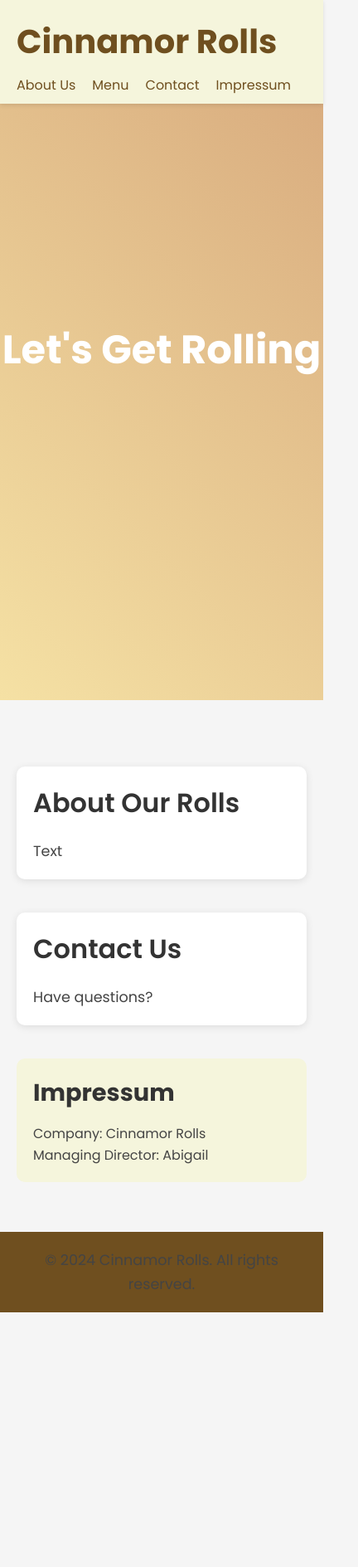
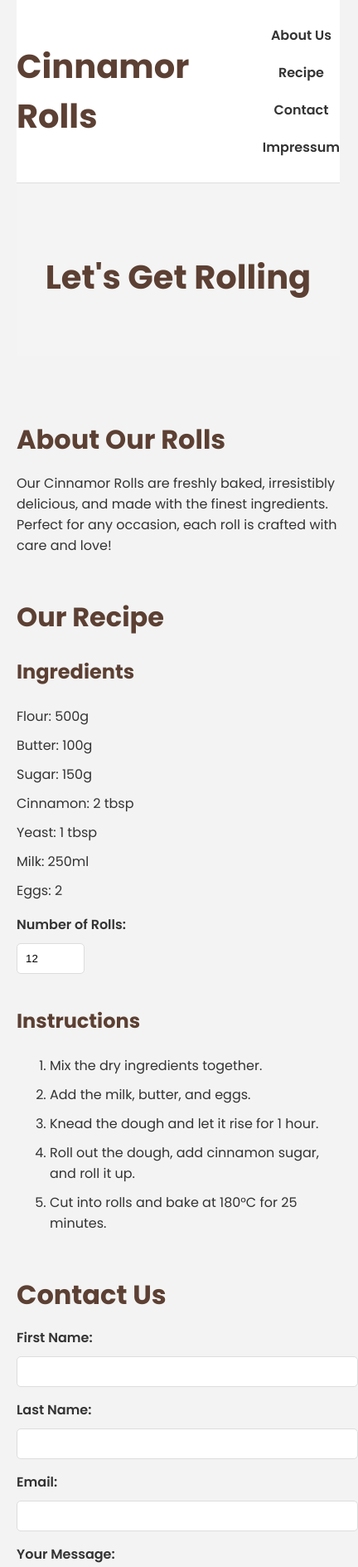
Before and after one commit to Abigail-LlanqueRomero/CinnamorRolls, a plain HTML site: page Code/index.html in a window 390 px wide. Shown: the top 1889 px of the page at 83% size, 432 px wide, since content can reach past the window. Before the commit the page ends 1582 px from the top, so only its background shows below. Drawn offline with Linux system fonts and the light colour scheme.

Commit message:
IngredientsAdd_withoutDesign

```diff
--- a/Code/index.html
+++ b/Code/index.html
@@ -12,12 +12,14 @@
 <body>
     <div class="container">
         <header>
-            <h1>Cinnamor Rolls</h1>
+            <div class="logo">
+                <h1>Cinnamor Rolls</h1>
+            </div>
             <nav>
                 <ul>
-                    <li><a href="#">About Us</a></li>
-                    <li><a href="#">Menu</a></li>
-                    <li><a href="#">Contact</a></li>
+                    <li><a href="#about">About Us</a></li>
+                    <li><a href="#recipe">Recipe</a></li>
+                    <li><a href="#contact">Contact</a></li>
                     <li><a href="#impressum">Impressum</a></li>
                 </ul>
             </nav>
@@ -30,22 +32,66 @@
         </div>
 
         <main>
-
-            <section class="about">
+            <section id="about" class="about">
                 <h2>About Our Rolls</h2>
-                <p>Text</p>
+                <p>Our Cinnamor Rolls are freshly baked, irresistibly delicious, and made with the finest ingredients. Perfect for any occasion, each roll is crafted with care and love!</p>
             </section>
 
-            <section class="contact">
-                <h2>Contact Us</h2>
-                <p>Have questions?</p>
+            <section id="recipe" class="recipe">
+                <h2>Our Recipe</h2>
+                <div class="recipe-container">
+                    <div class="ingredients">
+                        <h3>Ingredients</h3>
+                        <ul>
+                            <li>Flour: <span class="ingredient-amount" id="flour">500g</span></li>
+                            <li>Butter: <span class="ingredient-amount" id="butter">100g</span></li>
+                            <li>Sugar: <span class="ingredient-amount" id="sugar">150g</span></li>
+                            <li>Cinnamon: <span class="ingredient-amount" id="cinnamon">2 tbsp</span></li>
+                            <li>Yeast: <span class="ingredient-amount" id="yeast">1 tbsp</span></li>
+                            <li>Milk: <span class="ingredient-amount" id="milk">250ml</span></li>
+                            <li>Eggs: <span class="ingredient-amount" id="eggs">2</span></li>
+                        </ul>
+                        <label for="servings">Number of Rolls:</label>
+                        <input type="number" id="servings" value="12" onchange="updateRecipe()">
+                    </div>
+                    <div class="instructions">
+                        <h3>Instructions</h3>
+                        <ol>
+                            <li>Mix the dry ingredients together.</li>
+                            <li>Add the milk, butter, and eggs.</li>
+                            <li>Knead the dough and let it rise for 1 hour.</li>
+                            <li>Roll out the dough, add cinnamon sugar, and roll it up.</li>
+                            <li>Cut into rolls and bake at 180°C for 25 minutes.</li>
+                        </ol>
+                    </div>
+                </div>
             </section>
 
-            <section class="impressum" id="impressum">
+            <section id="contact" class="contact">
+                <h2>Contact Us</h2>
+                <form id="contact-form">
+                    <label for="first-name">First Name:</label>
+                    <input type="text" id="first-name" name="first-name" required>
+
+                    <label for="last-name">Last Name:</label>
+                    <input type="text" id="last-name" name="last-name" required>
+
+                    <label for="email">Email:</label>
+                    <input type="email" id="email" name="email" required>
+
+                    <label for="message">Your Message:</label>
+                    <textarea id="message" name="message" rows="4" required></textarea>
+
+                    <button type="submit">Send</button>
+                </form>
+                <p id="confirmation" style="color: green; display: none;">Your message has been sent successfully!</p>
+            </section>
+
+            <section id="impressum" class="impressum">
                 <h3>Impressum</h3>
-
-                <p>Company: Cinnamor Rolls </p>
-                <p>Managing Director: Abigail</p>
+                <p>Company: Cinnamor Rolls</p>
+                <p>Address: 123 Roll Street, 12345 Sweet City</p>
+                <p>CEO: Abigail</p>
             </section>
         </main>
 
@@ -53,6 +99,36 @@
             <p>&copy; 2024 Cinnamor Rolls. All rights reserved.</p>
         </footer>
     </div>
+
+
+    <script>
+
+        function updateRecipe() {
+            var servings = document.getElementById('servings').value;
+
+            var flour = 500 * (servings / 12);
+            var butter = 100 * (servings / 12);
+            var sugar = 150 * (servings / 12);
+            var cinnamon = 2 * (servings / 12);
+            var yeast = 1 * (servings / 12);
+            var milk = 250 * (servings / 12);
+            var eggs = 2 * (servings / 12);
+
+            document.getElementById('flour').innerText = flour.toFixed(2) + "g";
+            document.getElementById('butter').innerText = butter.toFixed(2) + "g";
+            document.getElementById('sugar').innerText = sugar.toFixed(2) + "g";
+            document.getElementById('cinnamon').innerText = cinnamon.toFixed(2) + " tbsp";
+            document.getElementById('yeast').innerText = yeast.toFixed(2) + " tbsp";
+            document.getElementById('milk').innerText = milk.toFixed(2) + "ml";
+            document.getElementById('eggs').innerText = Math.round(eggs) + " egg(s)";
+        }
+
+        document.getElementById('contact-form').addEventListener('submit', function (e) {
+            e.preventDefault();
+            document.getElementById('confirmation').style.display = 'block';
+            document.getElementById('contact-form').reset();
+        });
+    </script>
 </body>
 
 </html>
--- a/Code/style.css
+++ b/Code/style.css
@@ -1,176 +1,147 @@
-
-* {
+body {
+  font-family: 'Poppins', sans-serif;
   margin: 0;
   padding: 0;
-  box-sizing: border-box;
-  font-family: 'Poppins', sans-serif;
-}
-
-body {
-  font-family: 'Poppins', sans-serif;
-  background-color: #f5f5f5;
+  background-color: #f3f3f3;
   color: #333;
 }
 
-header {
-  background-color: #f5f5dc;
-  padding: 10px 20px;
-  position: fixed;
-  top: 0;
+.container {
   width: 100%;
-  z-index: 1000;
-  box-shadow: 0 2px 5px rgba(0, 0, 0, 0.1);
+  max-width: 1200px;
+  margin: 0 auto;
+  padding: 0 20px;
 }
 
-header h1 {
-  color: #6f4f1f;
-  font-size: 2.5rem;
-  font-weight: 700;
-  margin: 0;
-  padding: 10px 0;
-  font-family: 'Poppins', sans-serif;
+header {
+  background-color: #fff;
+  padding: 20px 0;
+  display: flex;
+  justify-content: space-between;
+  align-items: center;
+  border-bottom: 1px solid #ddd;
 }
 
-nav ul {
-  list-style-type: none;
-  display: flex;
-  gap: 20px;
+header .logo h1 {
+  color: #5C4033;
+  font-size: 2.5rem;
 }
 
-nav ul li {
-  display: inline;
+header nav ul {
+  list-style: none;
+  margin: 0;
+  padding: 0;
+  display: flex;
 }
 
-nav ul li a {
-  color: #6f4f1f;
-  text-decoration: none;
-  font-size: 1rem;
-  font-weight: 500;
-  transition: color 0.3s;
+header nav ul li {
+  margin: 0 15px;
 }
 
-nav ul li a:hover {
-  color: #9c7c4f;
+header nav ul li a {
+  text-decoration: none;
+  color: #333;
+  font-weight: 600;
+}
+
+header nav ul li a:hover {
+  color: #5C4033;
 }
 
 .hero {
-  background: linear-gradient(45deg, #d6a77b, #f5e1a4);
-  color: white;
-  height: 100vh;
-  position: relative;
-  display: flex;
-  align-items: center;
-  justify-content: center;
+  background-color: #f4f4f4;
+  padding: 50px 0;
   text-align: center;
-  animation: backgroundAnimation 10s ease-in-out infinite;
 }
 
-.hero .slogan h2 {
-  font-size: 4rem;
-  font-weight: 700;
-  font-family: 'Poppins', sans-serif;
+.hero h2 {
+  font-size: 3rem;
+  color: #5C4033;
 }
 
-@keyframes backgroundAnimation {
-  0% {
-      background: linear-gradient(45deg, #d6a77b, #f5e1a4);
-  }
-  50% {
-      background: linear-gradient(45deg, #f5e1a4, #d6a77b);
-  }
-  100% {
-      background: linear-gradient(45deg, #d6a77b, #f5e1a4);
-  }
-}
-
-
 main {
-  padding: 80px 20px 20px;
+  padding: 50px 0;
 }
 
 section {
-  margin-bottom: 40px;
+  margin-bottom: 50px;
 }
 
-.about, .menu, .contact {
-  padding: 20px;
-  background-color: #fff;
-  border-radius: 10px;
-  box-shadow: 0 2px 10px rgba(0, 0, 0, 0.1);
+h2 {
+  font-size: 2rem;
+  color: #5C4033;
+  margin-bottom: 15px;
 }
 
-.about h2, .menu h2, .contact h2 {
-  font-size: 2rem;
-  margin-bottom: 20px;
+h3 {
+  font-size: 1.5rem;
+  color: #5C4033;
+}
+
+ul {
+  list-style-type: none;
+  padding: 0;
+}
+
+li {
+  font-size: 1rem;
+  margin-bottom: 10px;
+}
+
+label {
+  display: block;
+  margin-bottom: 10px;
   font-weight: 600;
 }
 
-p {
-  font-size: 1.1rem;
-  line-height: 1.6;
-  color: #444;
+input, textarea {
+  width: 100%;
+  padding: 10px;
+  margin-bottom: 15px;
+  border: 1px solid #ddd;
+  border-radius: 5px;
 }
 
-.menu-items {
-  display: grid;
-  grid-template-columns: repeat(auto-fill, minmax(250px, 1fr));
-  gap: 20px;
-  margin-top: 20px;
+input[type="number"] {
+  width: 60px;
 }
 
-.menu-items div {
-  background: #f5f5dc;
-  padding: 20px;
-  border-radius: 10px;
-  box-shadow: 0 2px 8px rgba(0, 0, 0, 0.1);
+button {
+  background-color: #5C4033;
+  color: white;
+  padding: 10px 20px;
+  border: none;
+  cursor: pointer;
 }
 
-.menu-items div h3 {
-  font-size: 1.5rem;
-  margin-bottom: 10px;
+button:hover {
+  background-color: #7A4F35;
 }
 
 footer {
-  background-color: #6f4f1f;
-  color: white;
+  background-color: #fff;
+  padding: 20px 0;
   text-align: center;
-  padding: 20px;
+  border-top: 1px solid #ddd;
 }
 
-footer a {
-  color: #f5f5dc;
-  text-decoration: none;
-  font-weight: bold;
-  transition: color 0.3s;
+footer p {
+  margin: 0;
+  font-size: 1rem;
+  color: #777;
 }
 
-footer a:hover {
-  color: #d6a77b;
-}
-
-.impressum {
-  background-color: #f5f5dc;
-  padding: 20px;
-  border-radius: 10px;
-  margin-top: 40px;
-}
-
-.impressum h3 {
-  font-size: 1.8rem;
-  margin-bottom: 15px;
-}
-
-.impressum p {
-  font-size: 1rem;
-  line-height: 1.6;
-}
-
-@media screen and (max-width: 768px) {
-  .hero .slogan h2 {
-      font-size: 3rem;
+@media (max-width: 768px) {
+  .hero h2 {
+      font-size: 2.5rem;
   }
 
-  .menu-items {
-      grid-template-columns: 1fr;
+  header nav ul {
+      flex-direction: column;
+      align-items: center;
+  }
+
+  header nav ul li {
+      margin: 10px 0;
   }
 }
```
